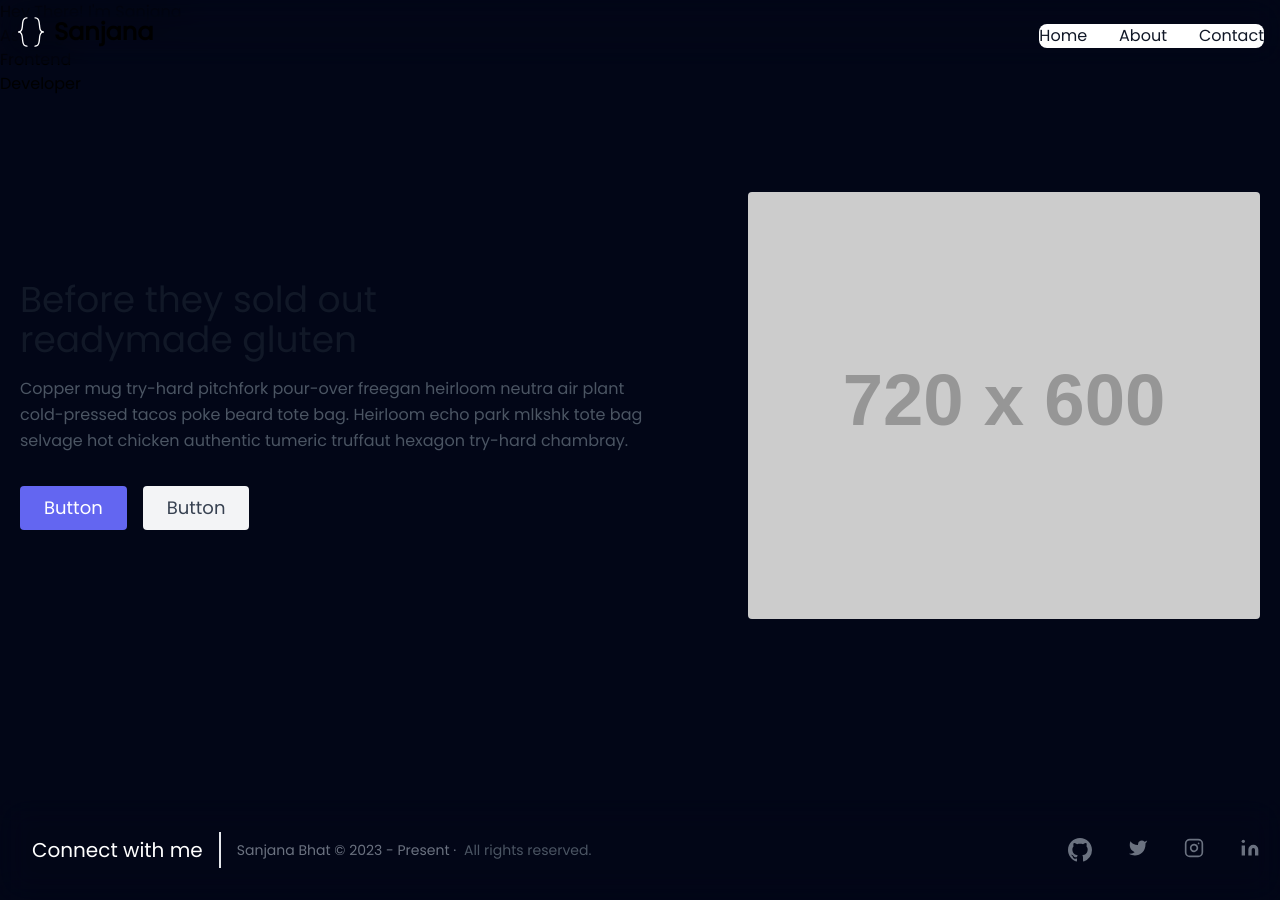
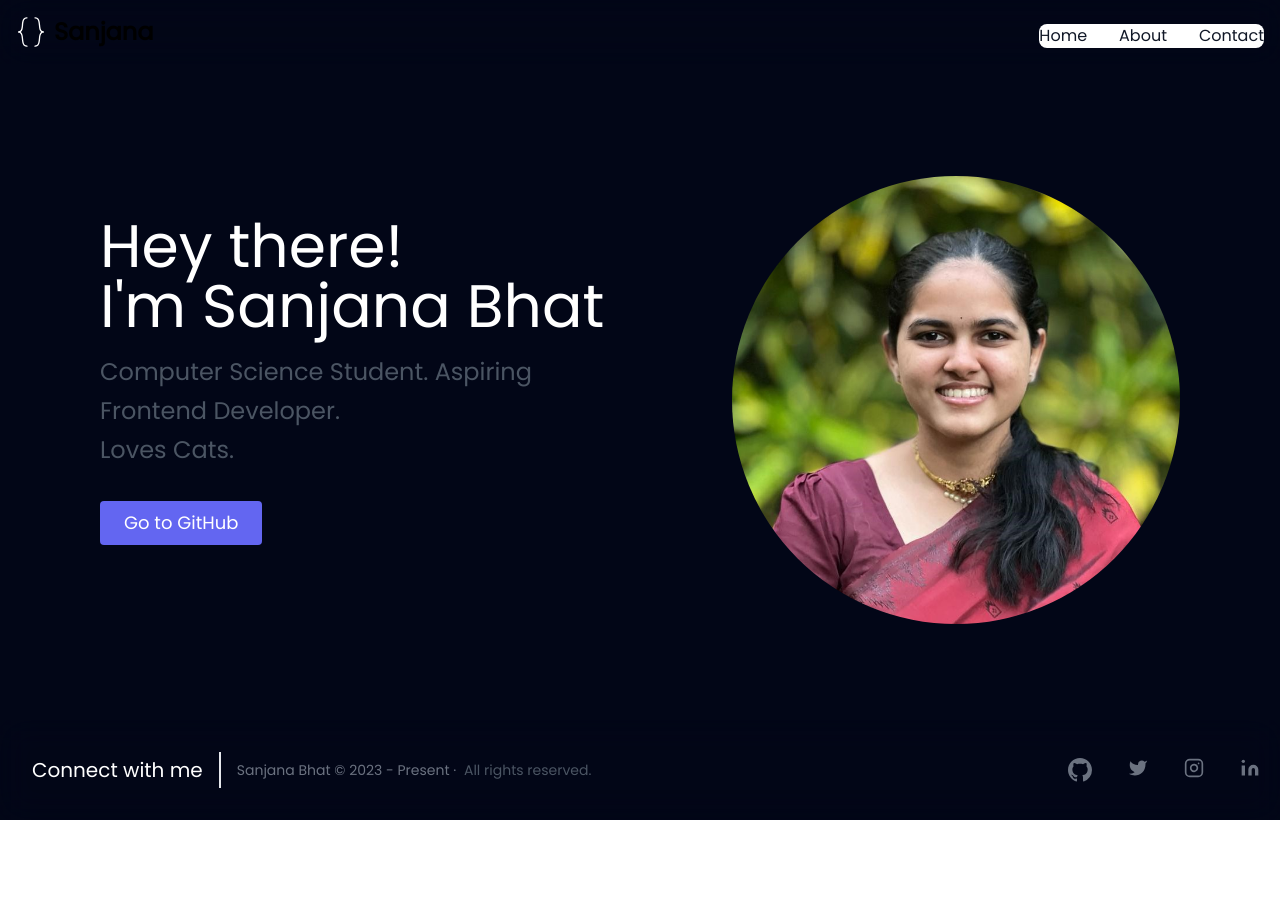
Before and after one commit to Sanjana-Bhat-02/pfolio, a SvelteKit app: page / in a window 1280 px wide. After the commit the page ends 820 px from the top, so only its background shows below. Built offline with nearby package versions, Linux system fonts and the light colour scheme.

Commit message:
starting afresh

```diff
--- a/src/components/Content.svelte
+++ b/src/components/Content.svelte
@@ -3,43 +3,38 @@
     import Footer from "../components/Footer.svelte";
 </script>
 
-<div class="flex flex-col relative h-screen">
+<div class="flex flex-col">
 
-    <div class="container">
-        <div class="con">
-            <div class="sign">
-                <span class="fast-flicker">Hey&nbsp;</span>There!&nbsp;<span
-                    class="flicker">I'm&nbsp;</span
-                >Sanjana
-            </div>
-        </div>
 
-        <div class="subtitle">
-            <p class="word">Aspiring&nbsp;</p>
-            <p class="word">Frontend&nbsp;</p>
-            <p class="word">Developer&nbsp;</p>
+
+
+
+  <section class="text-gray-600 body-font lg:ml-20">
+    <div class="container mx-auto flex flex-col-reverse px-5 py-24 md:flex-row flex-col items-center">
+
+      <div class="lg:max-w-md lg:w-2/5 md:w-1/2 w-5/6 lg:mr-20 lg:mt-20 order-last mb:order-first">
+        <img class="object-cover object-center rounded-full border-white" alt="hero" src="/me.jpeg">
       </div>
 
 
-        <section class="text-gray-600 body-font">
-            <div class="container mx-auto flex px-5 py-24 md:flex-row flex-col items-center">
-              <div class="lg:flex-grow md:w-1/2 lg:pr-24 md:pr-16 flex flex-col md:items-start md:text-left mb-16 md:mb-0 items-center text-center">
-                <h1 class="title-font sm:text-4xl text-3xl mb-4 font-medium text-gray-900">Before they sold out
-                  <br class="hidden lg:inline-block">readymade gluten
+      <div class="lg:flex-grow md:w-1/2 lg:pr-24 md:pr-16 flex flex-col md:items-start md:text-left mb-16 md:mb-0 mb: mt-10 items-center justify-center text-center">
+        <h1 class="title-font md:text-6xl sm:text-6xl text-3xl mb-4 font-medium text-white ">Hey there!
+          <br class="hidden lg:inline-block mt-10">I'm Sanjana Bhat
         </h1>
-                <p class="mb-8 leading-relaxed">Copper mug try-hard pitchfork pour-over freegan heirloom neutra air plant cold-pressed tacos poke beard tote bag. Heirloom echo park mlkshk tote bag selvage hot chicken authentic tumeric truffaut hexagon try-hard chambray.</p>
-                <div class="flex justify-center">
-                  <button class="inline-flex text-white bg-indigo-500 border-0 py-2 px-6 focus:outline-none hover:bg-indigo-600 rounded text-lg">Button</button>
-                  <button class="ml-4 inline-flex text-gray-700 bg-gray-100 border-0 py-2 px-6 focus:outline-none hover:bg-gray-200 rounded text-lg">Button</button>
+        <p class="mb-8 leading-relaxed text-2xl">Computer Science Student. Aspiring Frontend Developer.<br>Loves Cats.</p>
+        <a href="https://github.com/sanju2728" target="_blank">
+          <button class="text-white bg-indigo-500 border-0 py-2 px-6 focus:outline-none hover:bg-indigo-600 rounded text-lg">Go to GitHub</button>
+        </a>
       </div>
-              </div>
-              <div class="lg:max-w-lg lg:w-full md:w-1/2 w-5/6">
-                <img class="object-cover object-center rounded" alt="hero" src="https://dummyimage.com/720x600">
-              </div>
+
     </div>
   </section>
 
 
 
+
+
+
+
+
 </div>
-</div>
```
Also changed, not shown: static/me.jpeg (added). Lines whose indentation alone changed are shown as unchanged.
